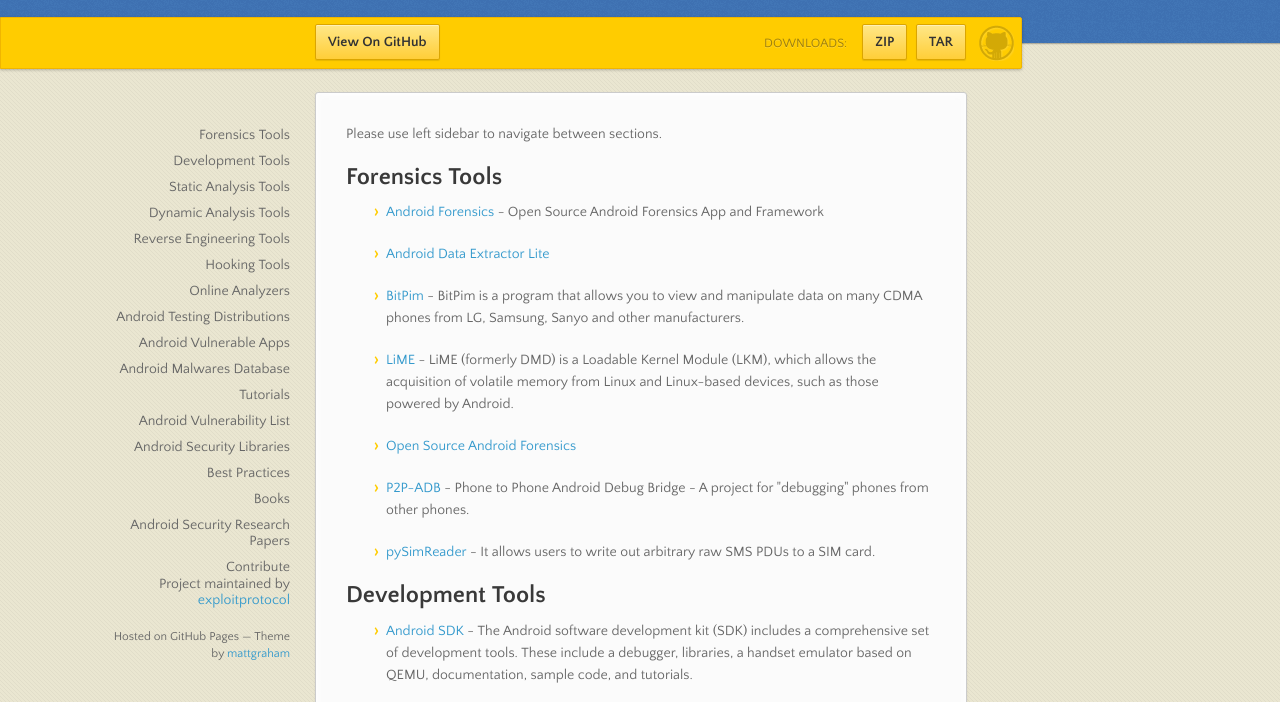
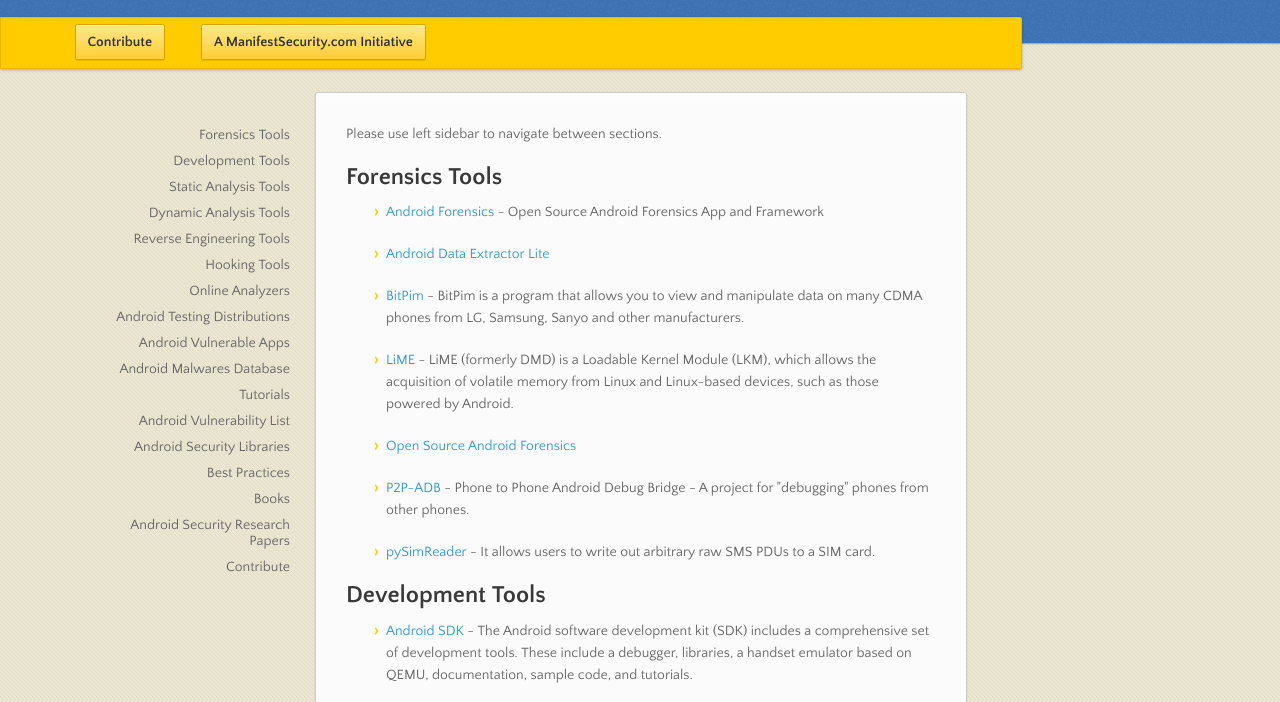
Before and after one commit to exploitprotocol/mobile-security-wiki, a plain HTML site: page index.html in a window 1280 px wide. Shown: the part 98-800 px from the top of the page. Drawn offline with nearby package versions, Linux system fonts and the light colour scheme.

Commit message:
Update index.html

```diff
--- a/index.html
+++ b/index.html
@@ -3,7 +3,7 @@
   <head>
     <meta charset="utf-8">
     <meta http-equiv="X-UA-Compatible" content="chrome=1">
-    <title>Android Security Wiki by exploitprotocol</title>
+    <title>Android Security Wiki</title>
     <link rel="stylesheet" href="stylesheets/styles.css">
     <link rel="stylesheet" href="stylesheets/pygment_trac.css">
     <script src="https://ajax.googleapis.com/ajax/libs/jquery/1.7.1/jquery.min.js"></script>
@@ -22,16 +22,7 @@
       </header>
 
       <div id="banner">
-        <span id="logo"></span>
-
-        <a href="https://github.com/exploitprotocol/android-security-wiki" class="button fork"><strong>View On GitHub</strong></a>
-        <div class="downloads">
-          <span>Downloads:</span>
-          <ul>
-            <li><a href="https://github.com/exploitprotocol/android-security-wiki/zipball/master" class="button">ZIP</a></li>
-            <li><a href="https://github.com/exploitprotocol/android-security-wiki/tarball/master" class="button">TAR</a></li>
-          </ul>
-        </div>
+        &nbsp;&nbsp;&nbsp;&nbsp;&nbsp;&nbsp;&nbsp;&nbsp;&nbsp;&nbsp;&nbsp;&nbsp;&nbsp;&nbsp;&nbsp;&nbsp;&nbsp;&nbsp;&nbsp;&nbsp;<a href="#contribute" class="button">Contribute</a>&nbsp;&nbsp;&nbsp;&nbsp;&nbsp;&nbsp;&nbsp;&nbsp;&nbsp;<a href="https://manifestsecurity.com" class="button" target="_blank">A ManifestSecurity.com Initiative</a>
       </div><!-- end banner -->
 
     <div class="wrapper">
@@ -382,22 +373,19 @@ Applications</a></li>
 
 <p>Please let me know if you have any suggestions</p>
       </section>
-      <footer>
-        <p>Project maintained by <a href="https://github.com/exploitprotocol">exploitprotocol</a></p>
-        <p><small>Hosted on GitHub Pages &mdash; Theme by <a href="https://twitter.com/michigangraham">mattgraham</a></small></p>
-      </footer>
+
     </div>
     <!--[if !IE]><script>fixScale(document);</script><![endif]-->
-              <script type="text/javascript">
-            var gaJsHost = (("https:" == document.location.protocol) ? "https://ssl." : "http://www.");
-            document.write(unescape("%3Cscript src='" + gaJsHost + "google-analytics.com/ga.js' type='text/javascript'%3E%3C/script%3E"));
-          </script>
-          <script type="text/javascript">
-            try {
-              var pageTracker = _gat._getTracker("UA-60251920-1");
-            pageTracker._trackPageview();
-            } catch(err) {}
-          </script>
+  <script>
+  (function(i,s,o,g,r,a,m){i['GoogleAnalyticsObject']=r;i[r]=i[r]||function(){
+  (i[r].q=i[r].q||[]).push(arguments)},i[r].l=1*new Date();a=s.createElement(o),
+  m=s.getElementsByTagName(o)[0];a.async=1;a.src=g;m.parentNode.insertBefore(a,m)
+  })(window,document,'script','//www.google-analytics.com/analytics.js','ga');
+
+  ga('create', 'UA-60251920-1', 'auto');
+  ga('send', 'pageview');
+
+  </script>
 
   </body>
 </html>
```
